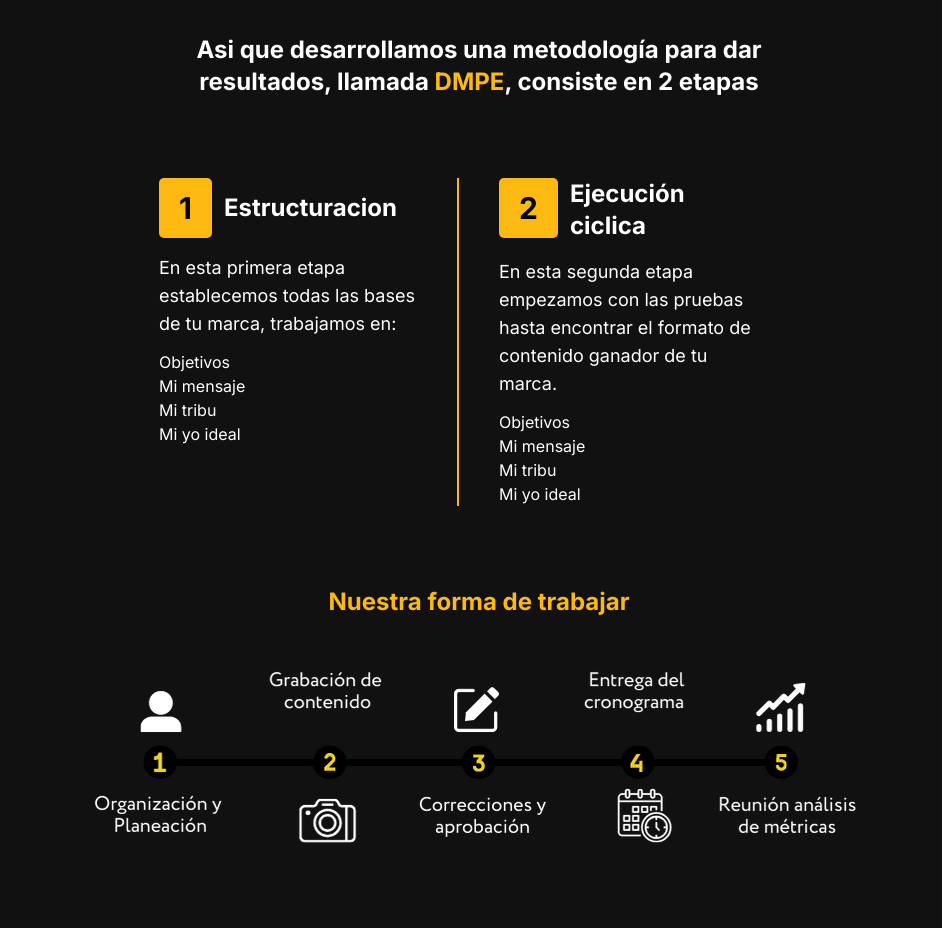
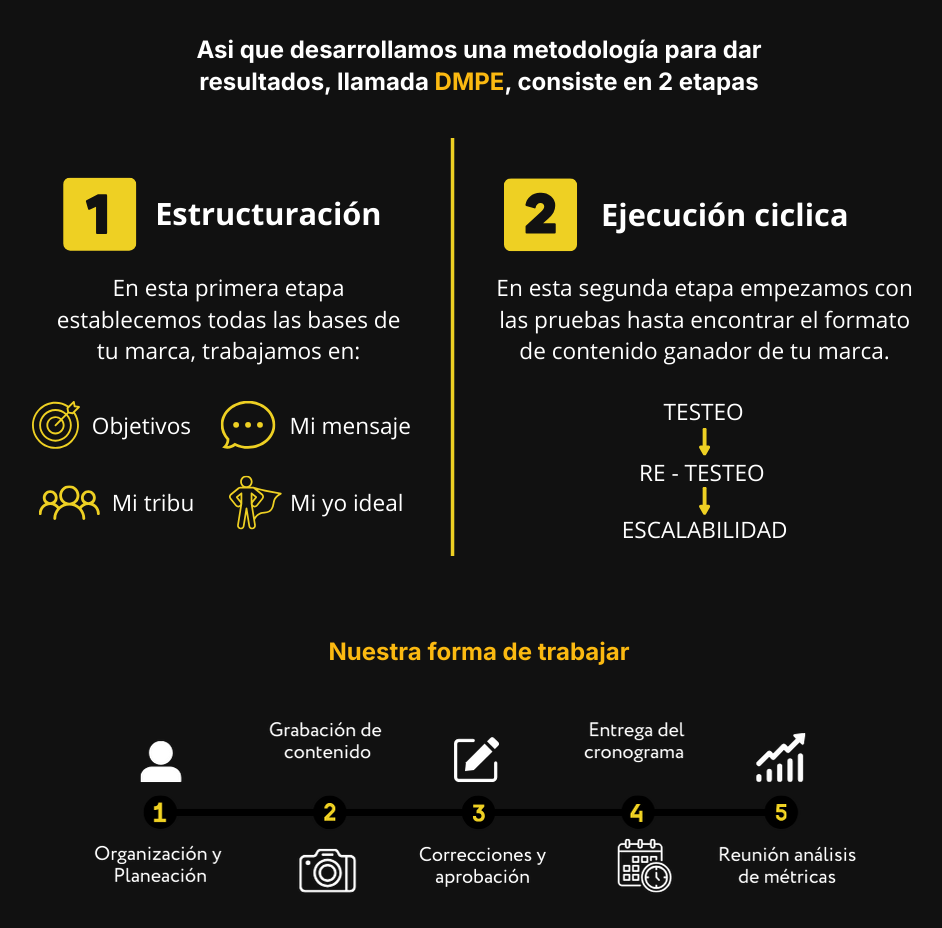
Before and after one commit to TheHackBoxCampus/Dieler, an Astro site: page /servicios/dieler-contents in a window 1280 px wide. Shown: the part 1420-2348 px from the top of the page, without its empty margins (161-1103 px from the left). Built offline with nearby package versions, Linux system fonts and the light colour scheme; Astro itself is replaced by a stand-in of ours.

Commit message:
feat: Componente innecesario y nueva imagen
- se modifico el componente contents.astro y se modifico un componente
  por la nueva imagen

```diff
--- a/src/components/pages/routes/Contents.astro
+++ b/src/components/pages/routes/Contents.astro
@@ -12,10 +12,10 @@ import Rejuvenecer from "@/assets/images/rejuvenecer.png";
 import CamiloAcosta from "@/assets/images/camiloacosta.png";
 import OnFocus from "@/assets/images/onfocus.png";
 import Zaymi from "@/assets/images/zaymi-logo.png";
+import Stage from "@/assets/images/etapas_dmpe.png"
 
 // components
 import Results from "@/components/ui/custom/BannerResults.astro";
-import Steps from "@/components/ui/custom/Steps.astro";
 import { CarouselContentsCustomers } from "@/components/ui/custom/carouselContentsCustomers";
 import { buttonVariants } from "@/components/ui/shadcn/button";
 import Equipment from "../index/Equipment.astro";
@@ -78,37 +78,12 @@ import Equipment from "../index/Equipment.astro";
       Asi que desarrollamos una metodología para dar resultados, llamada
       <span class="text-[#FBB911]">DMPE</span>, consiste en 2 etapas
     </h3>
+
+    <div class="w-full flex justify-center my-10">
+      <Image src={Stage} alt={""}/>
+
+    </div>
   </div>
-
-  <Steps
-    steps={[
-      {
-        title: "Estructuracion",
-        description:
-          "En esta primera etapa establecemos todas las bases de tu marca, trabajamos en:",
-      },
-      {
-        title: "Ejecución ciclica",
-        description:
-          "En esta segunda etapa empezamos con las pruebas hasta encontrar el formato de contenido ganador de tu marca.",
-      },
-    ]}
-  >
-    <div slot="content" class="">
-      <div>
-        <span>Objetivos</span>
-      </div>
-      <div>
-        <span>Mi mensaje</span>
-      </div>
-      <div>
-        <span>Mi tribu</span>
-      </div>
-      <div>
-        <span>Mi yo ideal</span>
-      </div>
-    </div>
-  </Steps>
 
   <div class="flex flex-col items-center gap-10 mb-20">
     <h3 class="text-[#FBB911] text-2xl text-center font-bold">
--- a/src/components/ui/custom/Steps.astro
+++ /dev/null
@@ -1,33 +0,0 @@
----
-interface Props {
-  steps: Array<{
-    title: string;
-    description: string;
-  }>;
-}
-const { steps } = Astro.props;
----
-
-<div>
-  <div class="grid grid-cols-2 xl:w-1/2 2xl:w-1/3 m-auto mb-20 gap-10">
-    {
-      steps.map(({ title, description }, __) => (
-          <div
-            class={`${steps.length > 1 && __ < steps.length - 1 && "border-r-2 border-r-[#FBB911]"} flex flex-col gap-3 w-full max-w-[400px]`}
-          >
-            <div class="flex flex-col gap-4 pr-10">
-              <div class="flex gap-3 items-center">
-                <span class="rounded-[5px] py-3 px-5 bg-[#FBB911] self-start text-3xl text-black font-bold">
-                  {__ + 1}
-                </span>
-                <h4 class="font-bold text-2xl">{title}</h4>
-              </div>
-              <p class="text-lg ">{description}</p>
-            </div>
-
-            <slot name="content" />
-          </div>
-      ))
-    }
-  </div>
-</div>
```
Also changed, not shown: src/assets/images/etapas_dmpe.png (added).
